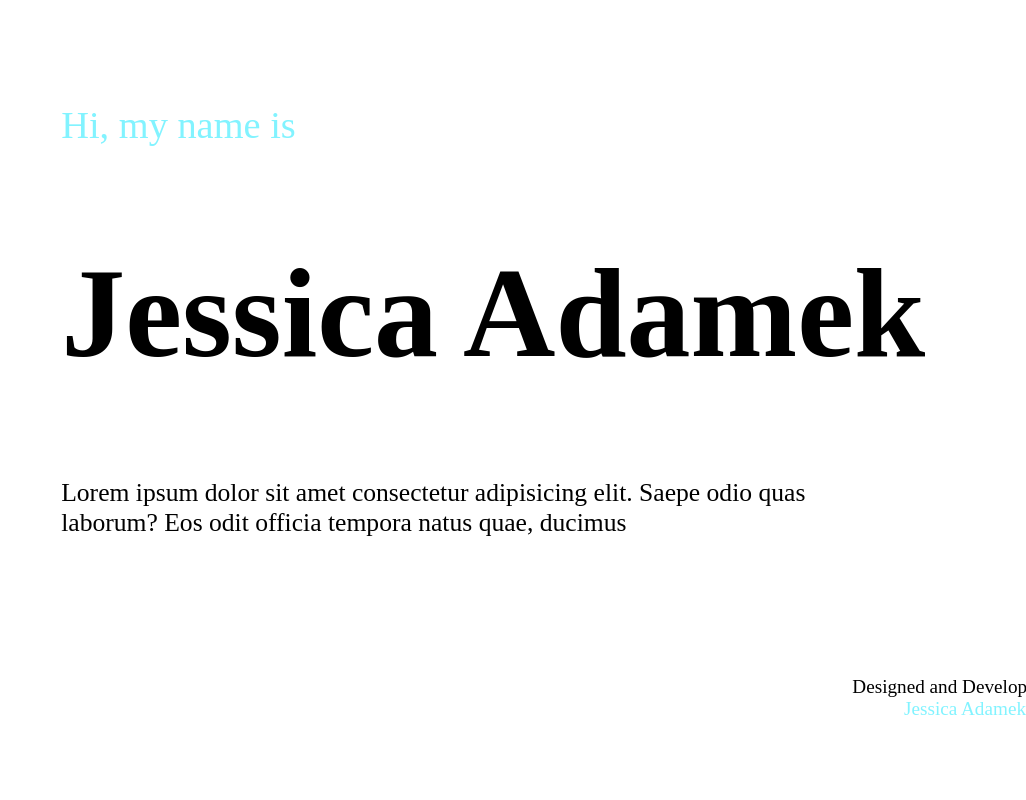
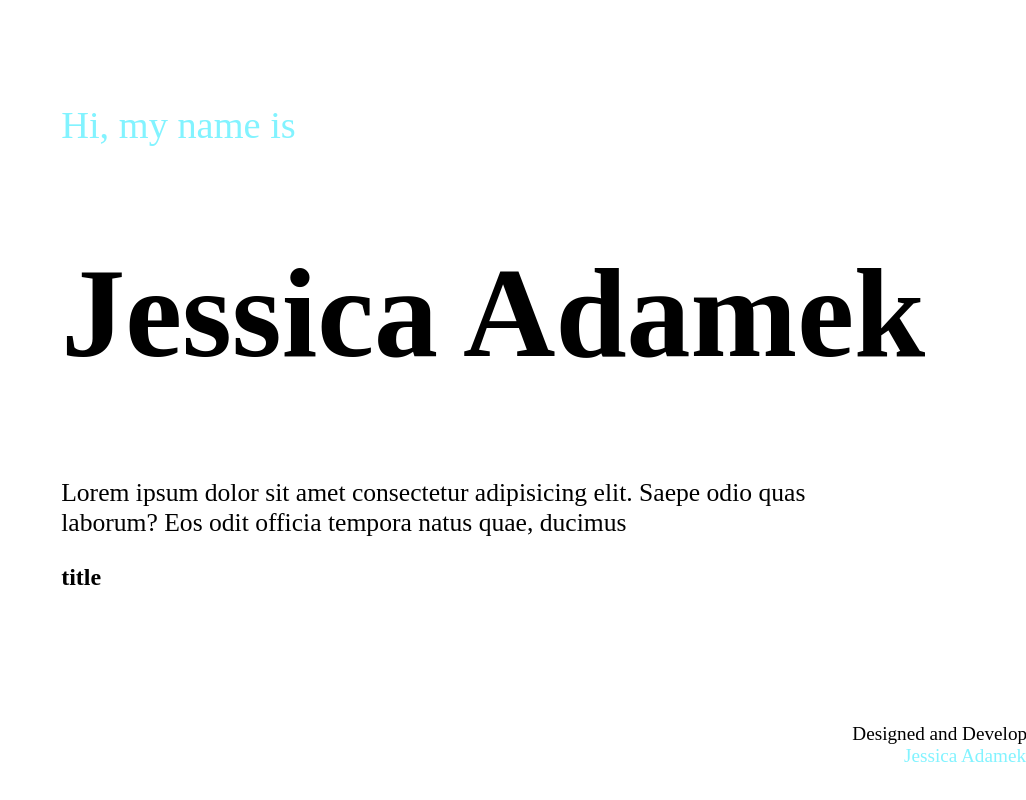
Before and after one commit to jeadamek/jadamek.com, a React (Vite) app: page / in a window 1280 px wide. Shown: the part 1185-1985 px from the top of the page, without its empty margins (254-1280 px from the left). Before the commit the page ends 1946 px from the top, so only its background shows below. Built offline with nearby package versions, Linux system fonts and the light colour scheme; the HTML template or start-up script is replaced by a standard one.

Commit message:
:art: create section and SectionTitle components structure

```diff
--- a/src/components/MainContent.jsx
+++ b/src/components/MainContent.jsx
@@ -1,5 +1,6 @@
 import { Header } from "./Header";
 import { Footer } from "./Footer";
+import { Section } from "./Section";
 
 import "../styles/components/mainContent.sass";
 
@@ -10,7 +11,7 @@ export function MainContent() {
             <Header />
 
             <main>
-
+               <Section />
             </main>
 
          </div>
--- /dev/null
+++ b/src/components/Section.jsx
@@ -0,0 +1,12 @@
+import { SectionTitle } from  "./SectionTitle";
+
+import "../styles/components/section.sass";
+
+export function Section() {
+   return (
+      <section>
+         <SectionTitle title="title" />
+
+      </section>
+   )
+}
--- /dev/null
+++ b/src/components/SectionTitle.jsx
@@ -0,0 +1,13 @@
+import PropTypes from 'prop-types';
+
+export function SectionTitle({title}){
+   return(
+      <h2>
+         {title}
+      </h2>
+   )
+}
+
+SectionTitle.propTypes = {
+   title: PropTypes.string.isRequired,
+};
```
Also changed, not shown: src/styles/components/section.sass (added).
